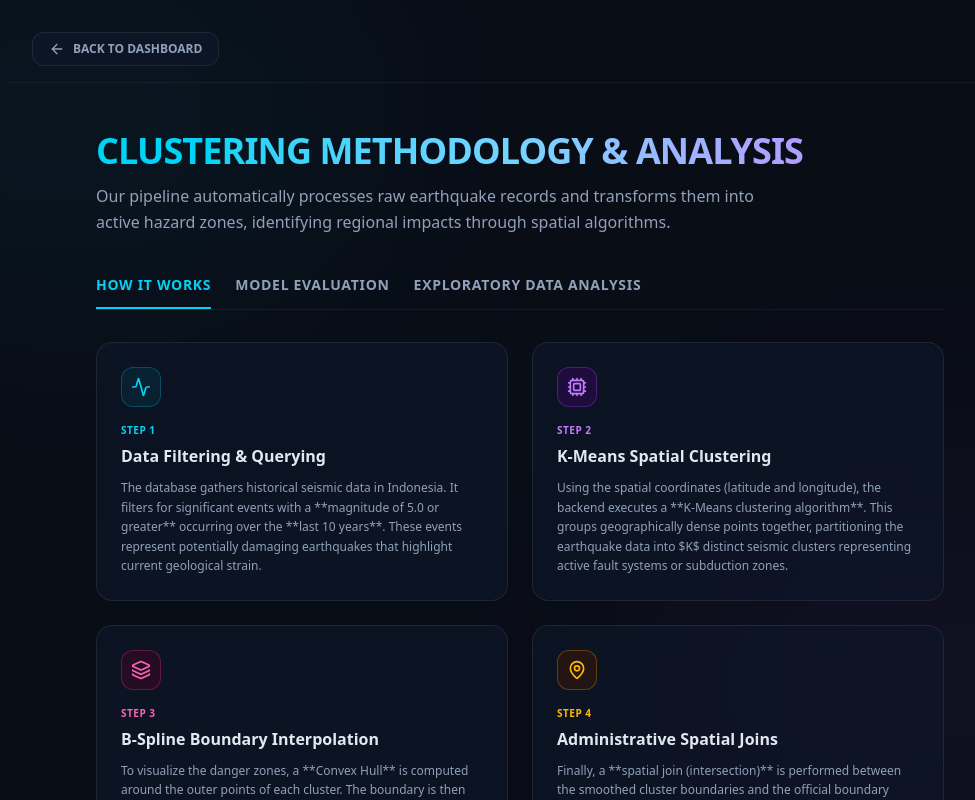
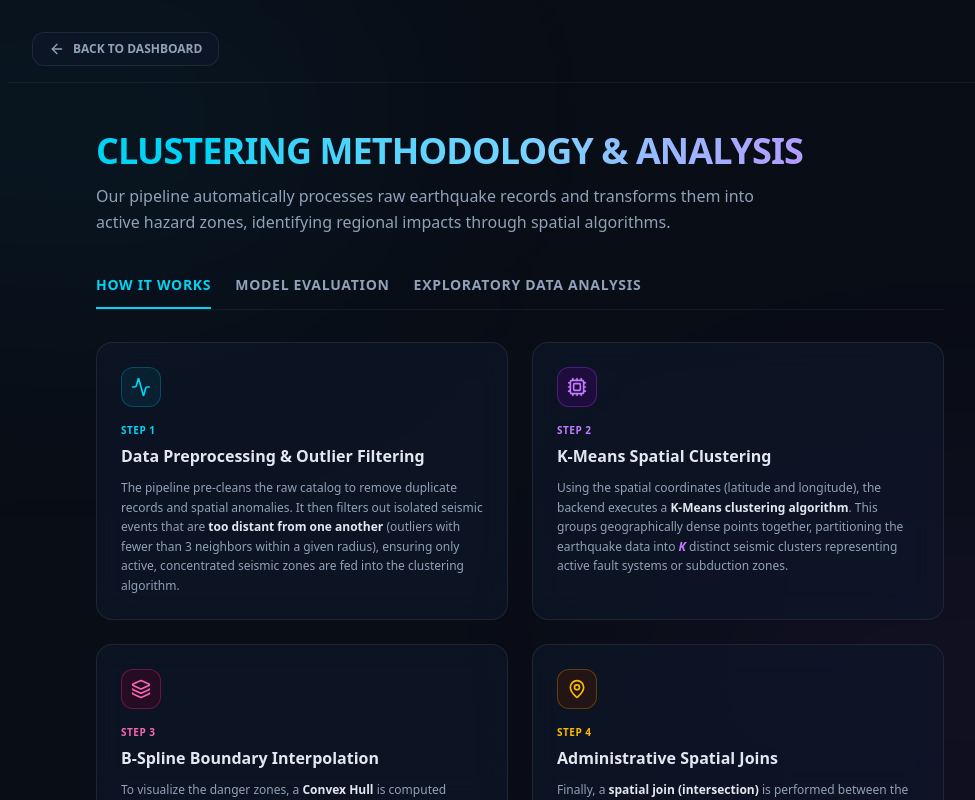
Before and after one commit to hazeldiv/earthquake-clustering, a Next.js app in the folder frontend/: page /about in a window 1280 px wide. Shown: the whole page, without its empty margins (120-1095 px from the left). Built offline with nearby package versions, Linux system fonts and the light colour scheme; no server answers.

Commit message:
change wording for how it works step 1

```diff
--- a/frontend/src/app/about/page.tsx
+++ b/frontend/src/app/about/page.tsx
@@ -86,8 +86,7 @@ export default function AboutPage() {
         <div className="flex border-b border-white/5 gap-6 mt-2">
           <button
             onClick={() => setActiveTab("how-it-works")}
-            className={`pb-3 text-xs md:text-sm font-bold uppercase tracking-wider transition-all duration-300 border-b-2 cursor-pointer ${
-              activeTab === "how-it-works"
+            className={`pb-3 text-xs md:text-sm font-bold uppercase tracking-wider transition-all duration-300 border-b-2 cursor-pointer ${activeTab === "how-it-works"
               ? "border-cyan-400 text-cyan-400"
               : "border-transparent text-slate-400 hover:text-slate-200"
               }`}
@@ -96,8 +95,7 @@ export default function AboutPage() {
           </button>
           <button
             onClick={() => setActiveTab("metrics")}
-            className={`pb-3 text-xs md:text-sm font-bold uppercase tracking-wider transition-all duration-300 border-b-2 cursor-pointer ${
-              activeTab === "metrics"
+            className={`pb-3 text-xs md:text-sm font-bold uppercase tracking-wider transition-all duration-300 border-b-2 cursor-pointer ${activeTab === "metrics"
               ? "border-cyan-400 text-cyan-400"
               : "border-transparent text-slate-400 hover:text-slate-200"
               }`}
@@ -106,8 +104,7 @@ export default function AboutPage() {
           </button>
           <button
             onClick={() => setActiveTab("eda")}
-            className={`pb-3 text-xs md:text-sm font-bold uppercase tracking-wider transition-all duration-300 border-b-2 cursor-pointer ${
-              activeTab === "eda"
+            className={`pb-3 text-xs md:text-sm font-bold uppercase tracking-wider transition-all duration-300 border-b-2 cursor-pointer ${activeTab === "eda"
               ? "border-cyan-400 text-cyan-400"
               : "border-transparent text-slate-400 hover:text-slate-200"
               }`}
@@ -132,9 +129,9 @@ export default function AboutPage() {
                   </div>
                   <div className="flex flex-col gap-1.5">
                     <div className="text-[10px] text-cyan-400 font-bold uppercase tracking-wider">Step 1</div>
-                    <h3 className="text-base font-bold text-slate-200">Data Filtering & Querying</h3>
+                    <h3 className="text-base font-bold text-slate-200">Data Preprocessing & Outlier Filtering</h3>
                     <p className="text-slate-400 text-xs leading-relaxed mt-1">
-                      The database gathers historical seismic data in Indonesia. It filters for significant events with a **magnitude of 5.0 or greater** occurring over the **last 10 years**. These events represent potentially damaging earthquakes that highlight current geological strain.
+                      The pipeline pre-cleans the raw catalog to remove duplicate records and spatial anomalies. It then filters out isolated seismic events that are <strong className="font-semibold text-slate-200">too distant from one another</strong> (outliers with fewer than 3 neighbors within a given radius), ensuring only active, concentrated seismic zones are fed into the clustering algorithm.
                     </p>
                   </div>
                 </div>
@@ -148,7 +145,7 @@ export default function AboutPage() {
                     <div className="text-[10px] text-purple-400 font-bold uppercase tracking-wider">Step 2</div>
                     <h3 className="text-base font-bold text-slate-200">K-Means Spatial Clustering</h3>
                     <p className="text-slate-400 text-xs leading-relaxed mt-1">
-                      Using the spatial coordinates (latitude and longitude), the backend executes a **K-Means clustering algorithm**. This groups geographically dense points together, partitioning the earthquake data into $K$ distinct seismic clusters representing active fault systems or subduction zones.
+                      Using the spatial coordinates (latitude and longitude), the backend executes a <strong className="font-semibold text-slate-200">K-Means clustering algorithm</strong>. This groups geographically dense points together, partitioning the earthquake data into <span className="italic font-semibold text-purple-400">K</span> distinct seismic clusters representing active fault systems or subduction zones.
                     </p>
                   </div>
                 </div>
@@ -162,7 +159,7 @@ export default function AboutPage() {
                     <div className="text-[10px] text-pink-400 font-bold uppercase tracking-wider">Step 3</div>
                     <h3 className="text-base font-bold text-slate-200">B-Spline Boundary Interpolation</h3>
                     <p className="text-slate-400 text-xs leading-relaxed mt-1">
-                      To visualize the danger zones, a **Convex Hull** is computed around the outer points of each cluster. The boundary is then smoothed using a **B-Spline interpolation algorithm**. This creates continuous, rounded hazard contours instead of rigid, jagged polygons, representing spatial hazard probability.
+                      To visualize the danger zones, a <strong className="font-semibold text-slate-200">Convex Hull</strong> is computed around the outer points of each cluster. The boundary is then smoothed using a <strong className="font-semibold text-slate-200">B-Spline interpolation algorithm</strong>. This creates continuous, rounded hazard contours instead of rigid, jagged polygons, representing spatial hazard probability.
                     </p>
                   </div>
                 </div>
@@ -176,7 +173,7 @@ export default function AboutPage() {
                     <div className="text-[10px] text-amber-400 font-bold uppercase tracking-wider">Step 4</div>
                     <h3 className="text-base font-bold text-slate-200">Administrative Spatial Joins</h3>
                     <p className="text-slate-400 text-xs leading-relaxed mt-1">
-                      Finally, a **spatial join (intersection)** is performed between the smoothed cluster boundaries and the official boundary shapes of 394 Indonesian districts (**Kabupaten/Kota**) and **Provinces**. This determines exactly which local administrations fall within high-risk seismic sectors.
+                      Finally, a <strong className="font-semibold text-slate-200">spatial join (intersection)</strong> is performed between the smoothed cluster boundaries and the official boundary shapes of 394 Indonesian districts (<strong className="font-semibold text-slate-200">Kabupaten/Kota</strong>) and <strong className="font-semibold text-slate-200">Provinces</strong>. This determines exactly which local administrations fall within high-risk seismic sectors.
                     </p>
                   </div>
                 </div>
@@ -195,10 +192,26 @@ export default function AboutPage() {
                   <div className="p-6 rounded-2xl bg-white/2 border border-white/5 flex flex-col gap-3">
                     <h4 className="text-sm font-bold text-slate-300">1. Spatial Distance Optimization</h4>
                     <p className="text-xs text-slate-400 leading-relaxed">
-                      The K-Means algorithm partitions the $N$ observations into $K$ clusters by minimizing the within-cluster sum of squares (WCSS). The distance metric used is the **Haversine distance** (accounting for Earth's curvature) to ensure accuracy near equatorial coordinates.
+                      The K-Means algorithm partitions the <span className="italic font-semibold text-cyan-400">N</span> observations into <span className="italic font-semibold text-cyan-400">K</span> clusters by minimizing the within-cluster sum of squares (WCSS). The distance metric used is the <strong className="font-semibold text-slate-200">Haversine distance</strong> (accounting for Earth's curvature) to ensure accuracy near equatorial coordinates.
                     </p>
-                    <div className="p-4 rounded-xl bg-slate-950/50 border border-white/5 font-mono text-[11px] text-slate-300 mt-2 overflow-x-auto">
-                      {"minimize WCSS = \u2211_{i=1}^{K} \u2211_{x \u2208 S_i} || x - \u03bc_i ||\u00b2"}
+                    <div className="flex flex-col items-center justify-center p-6 rounded-xl bg-slate-950/50 border border-white/5 font-mono text-[13px] text-slate-300 mt-3 gap-2">
+                      <div className="text-cyan-400 font-bold uppercase tracking-wider text-[10px] mb-1">Objective Function</div>
+                      <div className="flex items-center gap-2 select-none">
+                        <span className="text-purple-400 font-semibold">minimize</span>
+                        <span className="font-bold text-slate-200">WCSS</span>
+                        <span>=</span>
+                        <div className="flex flex-col items-center">
+                          <span className="text-[10px] text-slate-500 font-sans">K</span>
+                          <span className="text-2xl font-light -my-2">∑</span>
+                          <span className="text-[10px] text-slate-500 font-sans">i=1</span>
+                        </div>
+                        <div className="flex flex-col items-center">
+                          <span className="text-[10px] text-slate-500 font-sans">&nbsp;</span>
+                          <span className="text-2xl font-light -my-2">∑</span>
+                          <span className="text-[10px] text-slate-500 font-sans">x ∈ S_i</span>
+                        </div>
+                        <span className="text-slate-100 font-semibold">|| x - μ_i ||²</span>
+                      </div>
                     </div>
                   </div>
 
```
Lines whose indentation alone changed are shown as unchanged.
